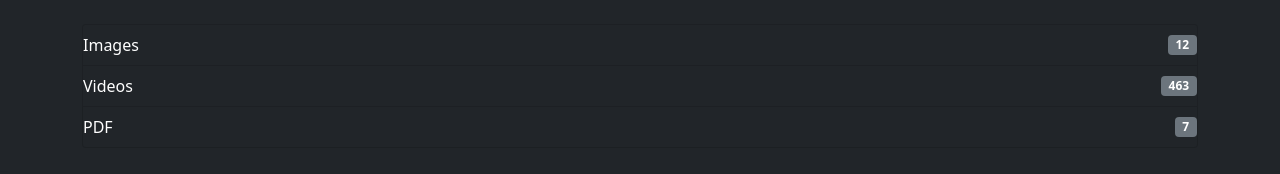
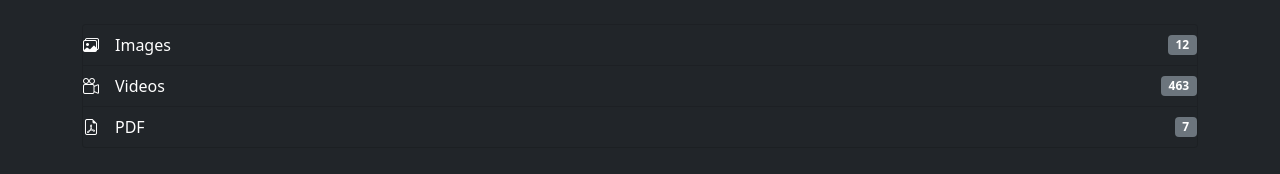
Before and after one commit to likithsai/filemanager-software, a React (Create React App) app in the folder client/: page / in a window 1280 px wide. Both pictures are taken after a click on the button "Toggle navigation". Shown: the top 174 px of the page. Built offline with nearby package versions, Linux system fonts and the light colour scheme.

Commit message:
Added bootstrap icons support

```diff
--- a/client/package.json
+++ b/client/package.json
@@ -7,6 +7,7 @@
     "@testing-library/react": "^13.2.0",
     "@testing-library/user-event": "^13.5.0",
     "bootstrap": "^5.1.3",
+    "bootstrap-icons": "^1.8.2",
     "jquery": "^3.6.0",
     "react": "^18.1.0",
     "react-dom": "^18.1.0",
--- a/client/src/component/Header.js
+++ b/client/src/component/Header.js
@@ -9,22 +9,32 @@ const Header = (props) => {
                 <div className="row">
                     <div className="col-sm-12 col-md-12 py-4">
                     {/* <p className="text-muted mb-2 px-0">Add some information about the album below, the author, or any other background context. Make it a few sentences long so folks can pick up some informative tidbits. Then, link them off to some social networking sites or contact information.</p> */}
+
                     <ul class="list-group">
                         <li class="list-group-item text-white bg-dark px-0">
                             <div class="d-flex align-items-center justify-content-between">
-                                <span>Images</span>
+                                <div>
+                                    <i class="bi bi-images me-3"></i>
+                                    <span>Images</span>
+                                </div>
                                 <span class="badge bg-secondary">12</span>
                             </div>
                         </li>
                         <li class="list-group-item text-white bg-dark px-0">
                             <div class="d-flex align-items-center justify-content-between">
-                                <span>Videos</span>
+                                <div>
+                                    <i class="bi bi-camera-reels me-3"></i>
+                                    <span>Videos</span>
+                                </div>
                                 <span class="badge bg-secondary">463</span>
                             </div>
                         </li>
                         <li class="list-group-item text-white bg-dark px-0">
                             <div class="d-flex align-items-center justify-content-between">
-                                <span>PDF</span>
+                                <div>
+                                    <i class="bi bi-file-earmark-pdf me-3"></i>
+                                    <span>PDF</span>
+                                </div>
                                 <span class="badge bg-secondary">7</span>
                             </div>
                         </li>
--- a/client/src/css/style.scss
+++ b/client/src/css/style.scss
@@ -1,2 +1,5 @@
 //  bootstrap lib
 @import '~bootstrap/scss/bootstrap.scss';
+
+//  bootstrap icons
+@import "~bootstrap-icons/font/bootstrap-icons.css";
```
Also changed, not shown: 1 other file (tests, documents, lock files or other folders).
